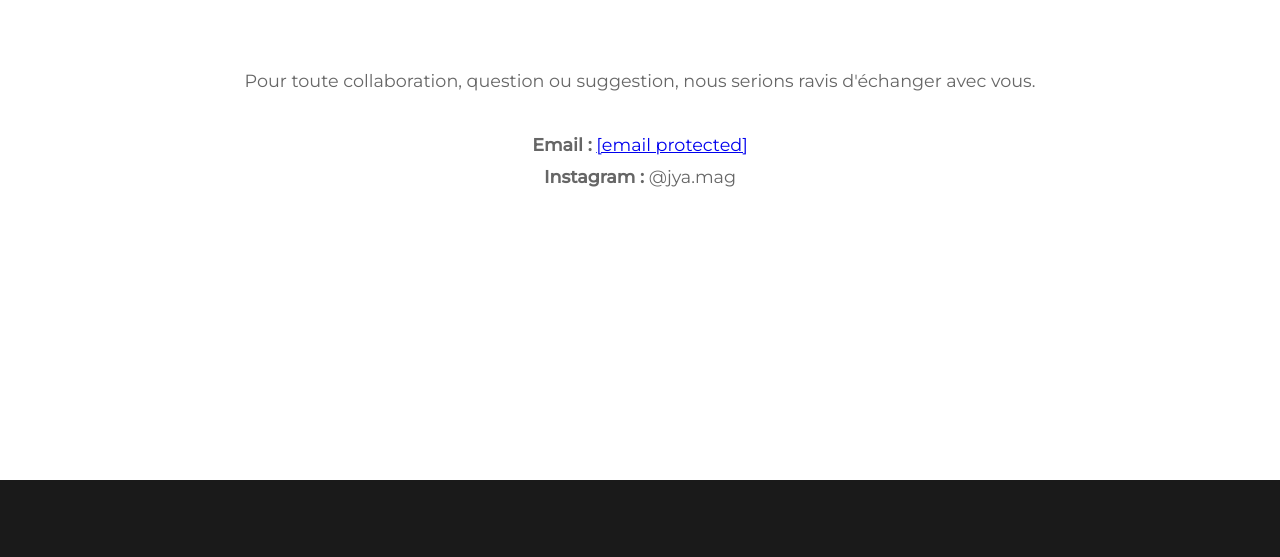
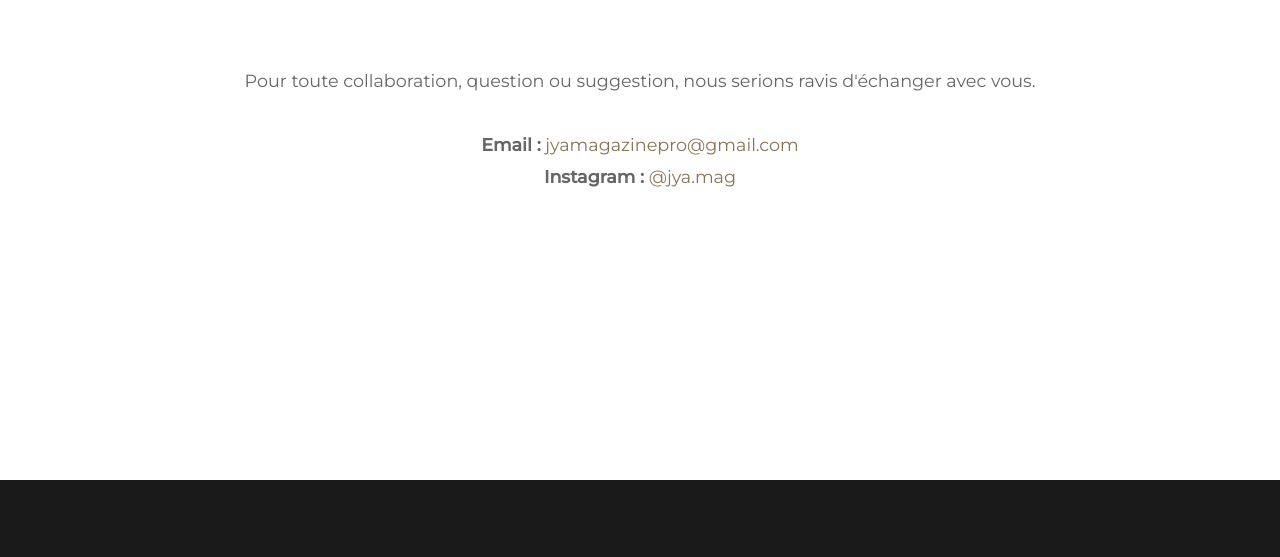
Before and after one commit to WILLLIAMMMM/jyamagazine, a plain HTML site: page index.html in a window 1280 px wide. Shown: the part 6560-7117 px from the top of the page. Drawn offline with nearby package versions, Linux system fonts and the light colour scheme.

Commit message:
Update index.html

```diff
--- a/index.html
+++ b/index.html
@@ -1103,8 +1103,8 @@
                 Pour toute collaboration, question ou suggestion, nous serions ravis d'échanger avec vous.
             </p>
             <p style="margin-top: var(--spacing-md);">
-                <strong>Email :</strong> <a href="/cdn-cgi/l/email-protection" class="__cf_email__" data-cfemail="2e44574f434f494f5447404b5e5c416e49434f4742004d4143">[email&#160;protected]</a><br>
-                <strong>Instagram :</strong> @jya.mag
+                <strong>Email :</strong> <a href="mailto:jyamagazinepro@gmail.com" style="color: var(--color-accent); text-decoration: none;">jyamagazinepro@gmail.com</a><br>
+                <strong>Instagram :</strong> <a href="https://instagram.com/jya.mag" target="_blank" style="color: var(--color-accent); text-decoration: none;">@jya.mag</a>
             </p>
         </div>
     </section>
```
